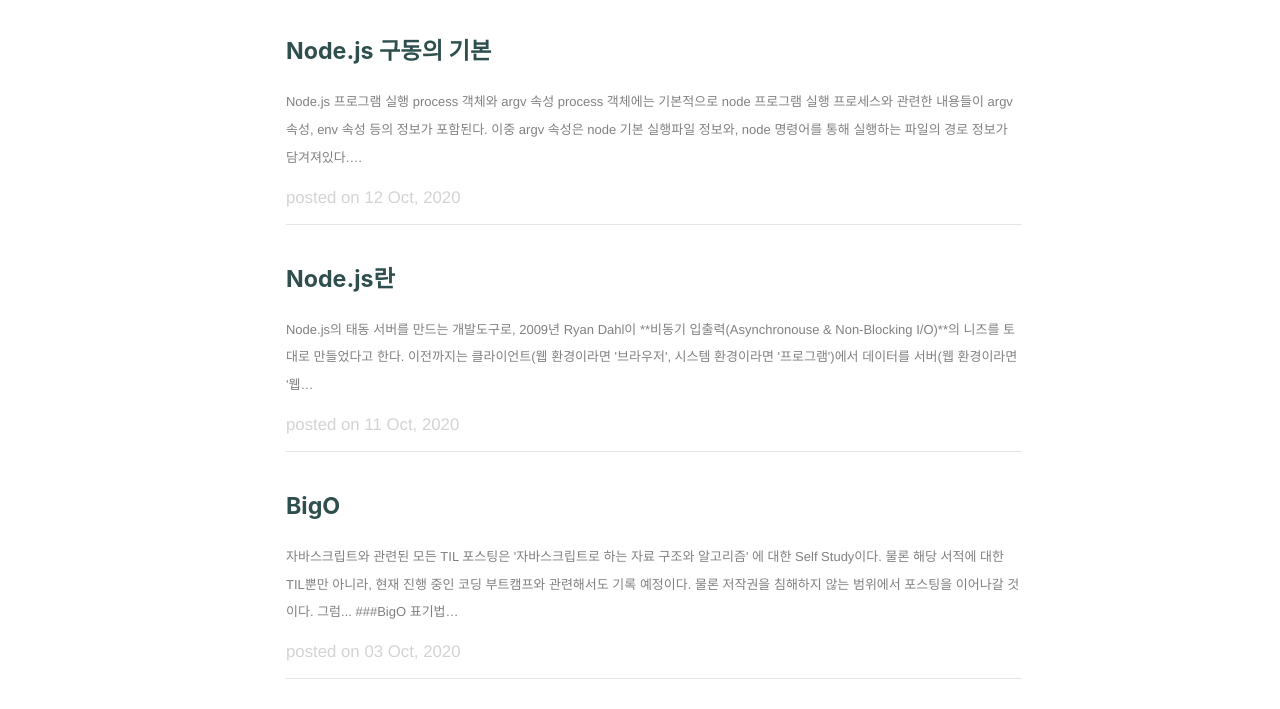
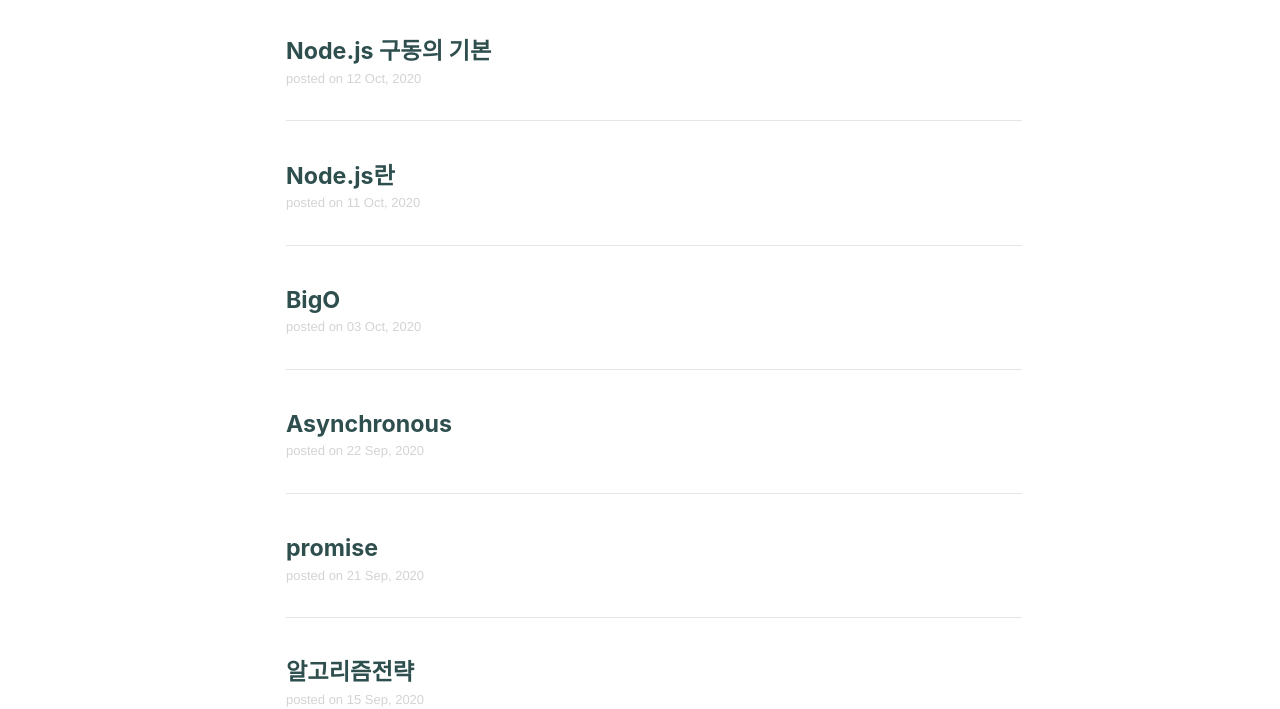
Before and after one commit to lattepapa/dlog, a Gatsby site: page / in a window 1280 px wide. Shown: the part 93-802 px from the top of the page. Built offline with nearby package versions, Linux system fonts and the light colour scheme; Gatsby itself is replaced by a stand-in of ours.

Commit message:
docs: Edit files to modify index CSS

```diff
--- a/src/components/layout.css
+++ b/src/components/layout.css
@@ -300,6 +300,7 @@
   text-rendering: optimizeLegibility;
   font-size: 1rem;
   line-height: 1.1;
+  color: #0cb1a3;
 }
 h5 {
   margin-left: 0;
--- a/src/pages/index.tsx
+++ b/src/pages/index.tsx
@@ -35,6 +35,7 @@
       <ul>
         {data.allMarkdownRemark.edges.map(({ node }) => (
           <li key={node.id}>
+            <span>
             <h3>
               <Link
                 style={{
@@ -46,25 +47,31 @@
                 {node.frontmatter.title}
               </Link>
             </h3>
-            <p
+            </span>
+
+            {/* <p
               style={{
                 color: `Gray`,
                 fontSize: `small`,
               }}
             >
               {node.excerpt}
-            </p>
-            <p
+            </p> */}
+
+            <span
               style={{
                 color: `LightGray`,
-                textDecoration: `none`,
+                fontSize: `small`
               }}
             >
               posted on{` `}
               {node.frontmatter.date}
-            </p>
+            </span>
+            <br />
+            <br />
             <hr />
           </li>
+
         ))}
       </ul>
     </Layout>
```
